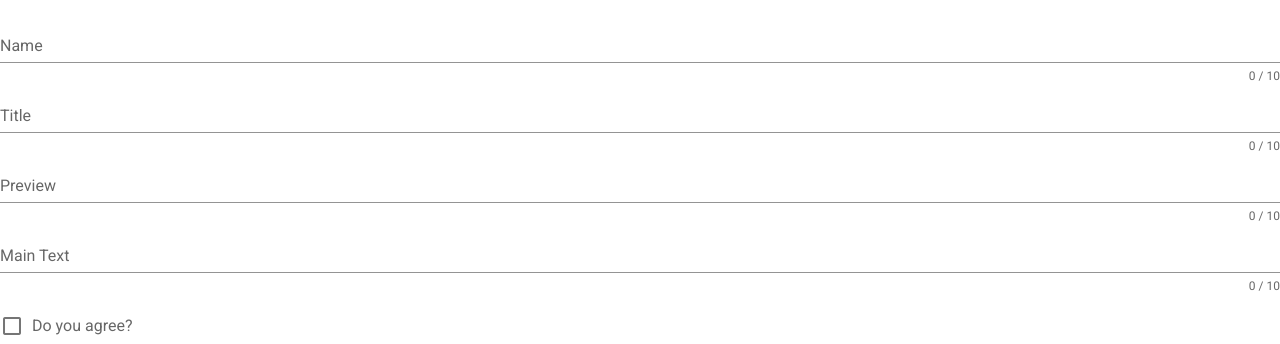
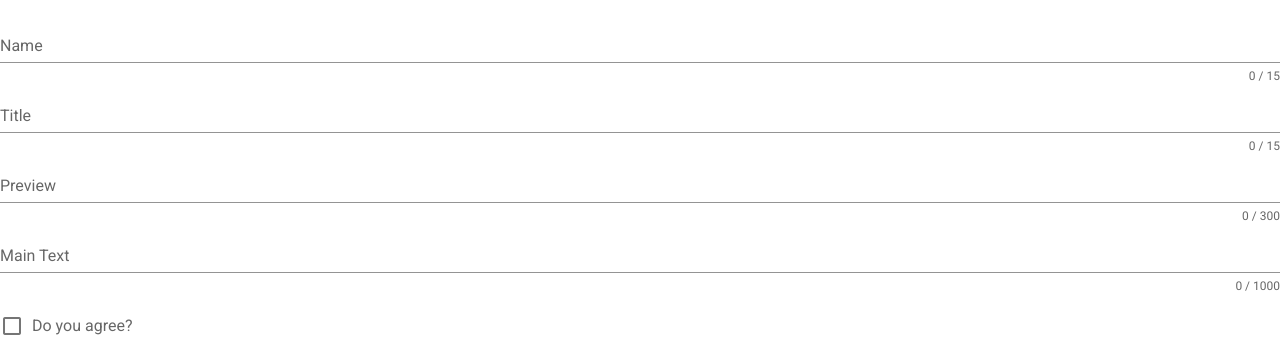
Before and after one commit to YaroslavArtemenko/test_blog, a Vue app in the folder test_blog/: page / in a window 1280 px wide. Shown: the part 805-1149 px from the top of the page. Built offline with nearby package versions, Linux system fonts and the light colour scheme.

Commit message:
added validation for all fields

```diff
--- a/test_blog/src/components/NewPost.vue
+++ b/test_blog/src/components/NewPost.vue
@@ -23,7 +23,7 @@
     <v-text-field
         v-model="name"
         :error-messages="nameErrors"
-        :counter="10"
+        :counter="15"
         label="Name"
         required
         @input="$v.name.$touch()"
@@ -33,7 +33,7 @@
     <v-text-field
         v-model="title"
         :error-messages="titleErrors"
-        :counter="10"
+        :counter="15"
         label="Title"
         required
         @input="$v.title.$touch()"
@@ -41,23 +41,23 @@
     ></v-text-field>
 
     <v-text-field
-        v-model="name"
-        :error-messages="nameErrors"
-        :counter="10"
+        v-model="preview"
+        :error-messages="previewErrors"
+        :counter="300"
         label="Preview"
         required
-        @input="$v.name.$touch()"
-        @blur="$v.name.$touch()"
+        @input="$v.preview.$touch()"
+        @blur="$v.preview.$touch()"
     ></v-text-field>
 
     <v-text-field
-        v-model="name"
-        :error-messages="nameErrors"
-        :counter="10"
+        v-model="mainText"
+        :error-messages="mainTextErrors"
+        :counter="1000"
         label="Main Text"
         required
-        @input="$v.name.$touch()"
-        @blur="$v.name.$touch()"
+        @input="$v.mainText.$touch()"
+        @blur="$v.mainText.$touch()"
     ></v-text-field>
 
     <v-checkbox
@@ -83,16 +83,17 @@
 
 <script>
 import { validationMixin } from 'vuelidate'
-import { required, minLength, email } from 'vuelidate/lib/validators'
+import { required, minLength, maxLength } from 'vuelidate/lib/validators'
 
 export default {
   name: "NewPost",
   mixins: [validationMixin],
 
   validations: {
-    name: { required, minLength: minLength(5) },
-    title: {required, minLength: minLength(3)},
-    email: { required, email },
+    name: { required, minLength: minLength(3), maxLength: maxLength(15) },
+    title: {required, minLength: minLength(3),  maxLength: maxLength(15)},
+    preview: {required, minLength:minLength(10), maxLength: maxLength(300)},
+    mainText: {required, minLength:minLength(10), maxLength:maxLength(1000)},
     select: { required },
     checkbox: {
       checked (val) {
@@ -103,8 +104,9 @@ export default {
 
   data: () => ({
     name: '',
-    email: '',
     title: '',
+    preview: '',
+    mainText: '',
     select: null,
       // items: [
       //   'Item 1',
@@ -132,22 +134,33 @@ export default {
     nameErrors () {
       const errors = []
       if (!this.$v.name.$dirty) return errors
-      !this.$v.name.minLength && errors.push('Name must be at most 5 characters long')
+      !this.$v.name.minLength && errors.push('Name must be at least 3 characters')
+      !this.$v.name.maxLength && errors.push('Name must be at most 15 characters long')
       !this.$v.name.required && errors.push('Name is required.')
       return errors
     },
     titleErrors () {
       const errors = []
       if (!this.$v.title.$dirty) return errors
-      !this.$v.title.minLength && errors.push('Title must be at most 3 characters long')
+      !this.$v.title.minLength && errors.push('Title must be at least 3 characters')
+      !this.$v.title.maxLength && errors.push('Title must be at most 15 characters long')
       !this.$v.title.required && errors.push('Title is required.')
       return errors
     },
-    emailErrors () {
+    previewErrors () {
       const errors = []
-      if (!this.$v.email.$dirty) return errors
-      !this.$v.email.email && errors.push('Must be valid e-mail')
-      !this.$v.email.required && errors.push('E-mail is required')
+      if (!this.$v.preview.$dirty) return errors
+      !this.$v.preview.minLength && errors.push('Preview must be at least 10 characters')
+      !this.$v.preview.maxLength && errors.push('Preview must be at most 300 characters long')
+      !this.$v.preview.required && errors.push('Preview is required')
+      return errors
+    },
+    mainTextErrors () {
+      const errors = []
+      if (!this.$v.preview.$dirty) return errors
+      !this.$v.mainText.minLength && errors.push('Main text must be at least 10 characters')
+      !this.$v.mainText.maxLength && errors.push('Main text must be at most 1000 characters long')
+      !this.$v.mainText.required && errors.push('Text is required')
       return errors
     },
   },
@@ -160,7 +173,8 @@ export default {
       this.$v.$reset()
       this.name = ''
       this.title = ''
-      this.email = ''
+      this.preview = ''
+      this.mainText = ''
       this.select = null
       this.checkbox = false
     },
```
